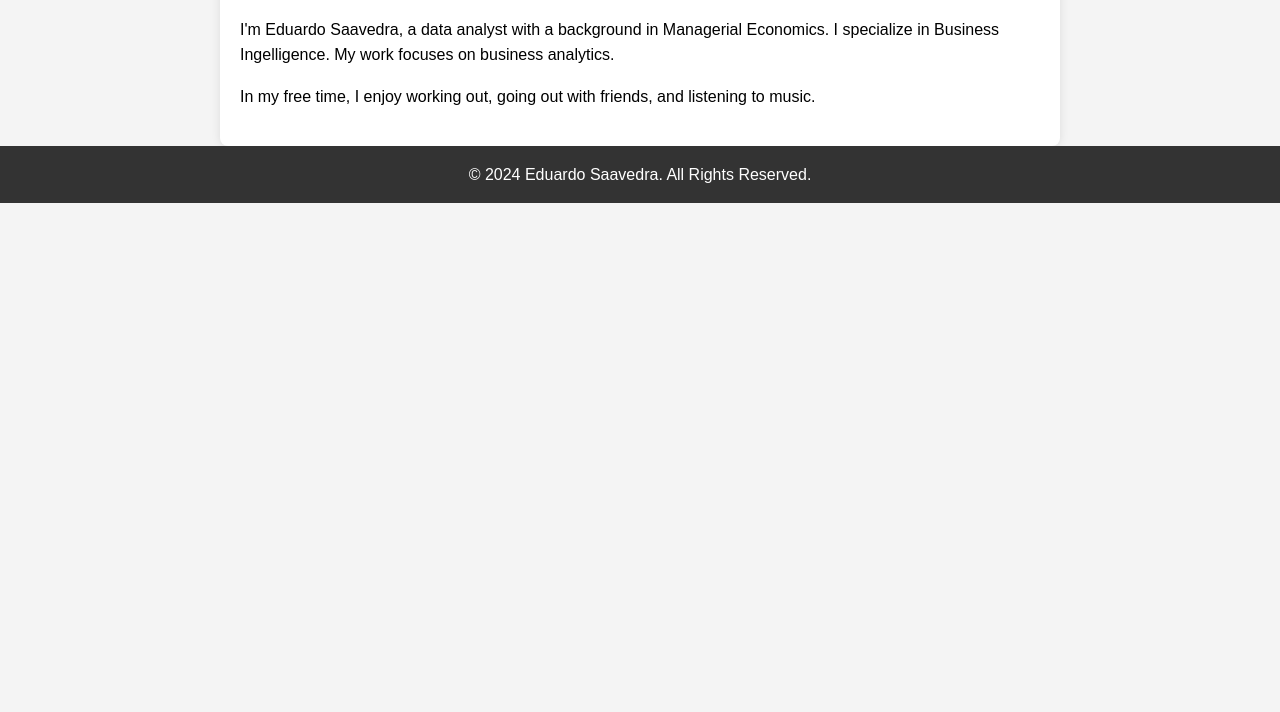
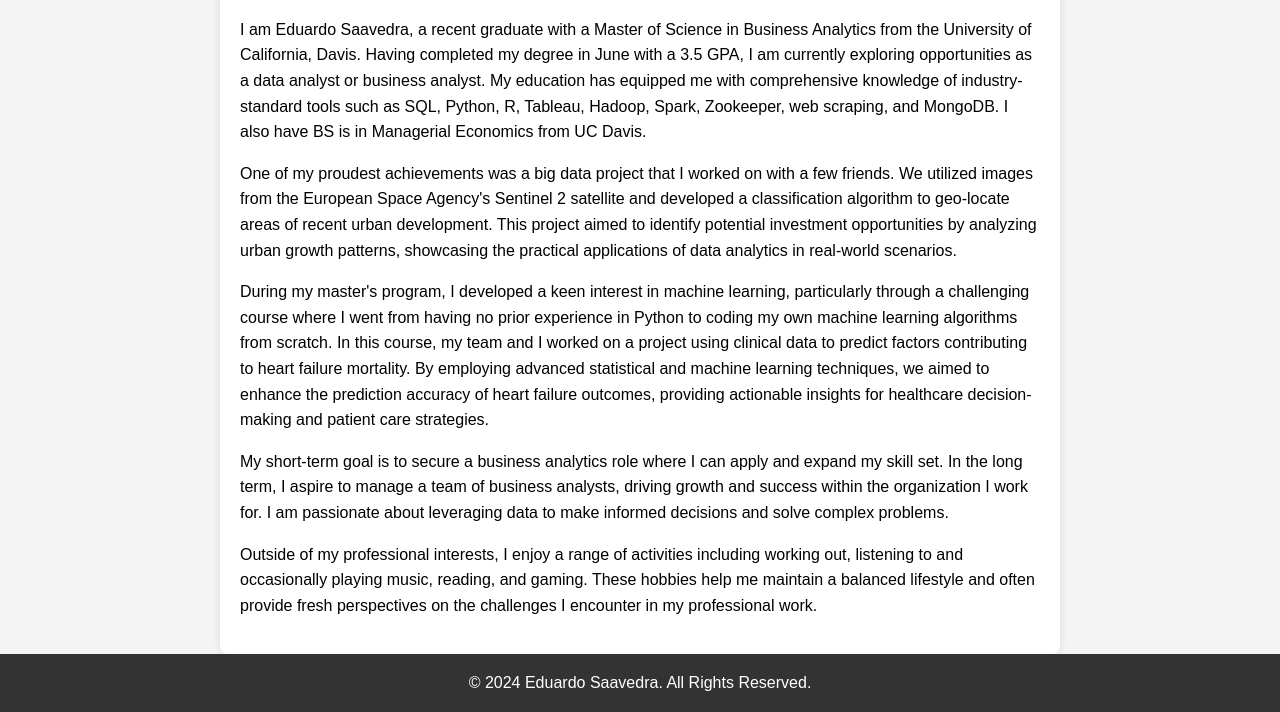
Before and after one commit to esaav21/MyWebsite, a plain HTML site: page about.html in a window 1280 px wide. Shown: the part 249-961 px from the top of the page. Before the commit the page ends 800 px from the top, so only its background shows below. Drawn offline with Linux system fonts and the light colour scheme.

Commit message:
Update about.html

```diff
--- a/about.html
+++ b/about.html
@@ -3,7 +3,7 @@
 <head>
     <meta charset="UTF-8">
     <meta name="viewport" content="width=device-width, initial-scale=1.0">
-    <title>About Me </title>
+    <title>About - Eduardo Saavedra</title>
     <link rel="stylesheet" href="styles.css">
 </head>
 <body>
@@ -22,8 +22,21 @@
     <main>
         <section>
             <h2>About Me</h2>
-            <p>I'm Eduardo Saavedra, a data analyst with a background in Managerial Economics. I specialize in Business Ingelligence. My work focuses on business analytics.</p>
-            <p>In my free time, I enjoy working out, going out with friends, and listening to music.</p>
+            <p>
+                I am Eduardo Saavedra, a recent graduate with a Master of Science in Business Analytics from the University of California, Davis. Having completed my degree in June with a 3.5 GPA, I am currently exploring opportunities as a data analyst or business analyst. My education has equipped me with comprehensive knowledge of industry-standard tools such as SQL, Python, R, Tableau, Hadoop, Spark, Zookeeper, web scraping, and MongoDB. I also have BS is in Managerial Economics from UC Davis.
+            </p>
+            <p>
+                One of my proudest achievements was a big data project that I worked on with a few friends. We utilized images from the European Space Agency's Sentinel 2 satellite and developed a classification algorithm to geo-locate areas of recent urban development. This project aimed to identify potential investment opportunities by analyzing urban growth patterns, showcasing the practical applications of data analytics in real-world scenarios.
+            </p>
+            <p>
+                During my master's program, I developed a keen interest in machine learning, particularly through a challenging course where I went from having no prior experience in Python to coding my own machine learning algorithms from scratch. In this course, my team and I worked on a project using clinical data to predict factors contributing to heart failure mortality. By employing advanced statistical and machine learning techniques, we aimed to enhance the prediction accuracy of heart failure outcomes, providing actionable insights for healthcare decision-making and patient care strategies.
+            </p>
+            <p>
+                My short-term goal is to secure a business analytics role where I can apply and expand my skill set. In the long term, I aspire to manage a team of business analysts, driving growth and success within the organization I work for. I am passionate about leveraging data to make informed decisions and solve complex problems.
+            </p>
+            <p>
+                Outside of my professional interests, I enjoy a range of activities including working out, listening to and occasionally playing music, reading, and gaming. These hobbies help me maintain a balanced lifestyle and often provide fresh perspectives on the challenges I encounter in my professional work.
+            </p>
         </section>
     </main>
 
```
